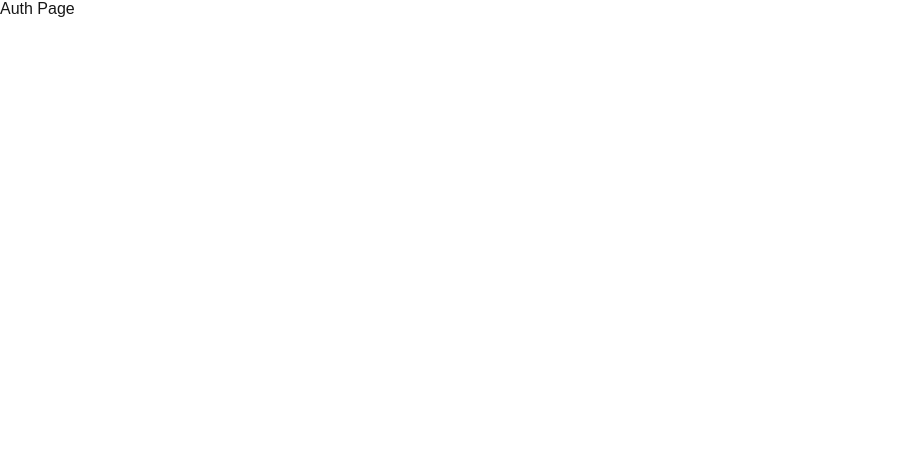
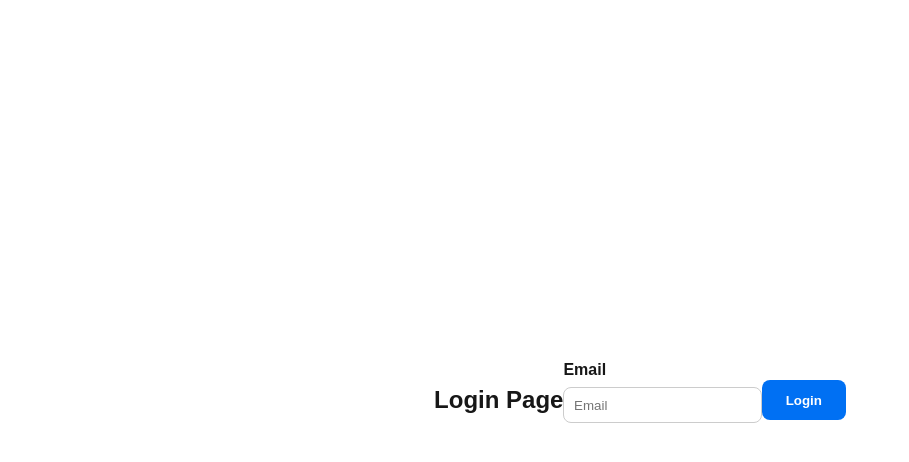
Before and after one commit to smsa1377/dekamondnext, a Next.js app: page /auth in a window 1280 px wide. Shown: the top 462 px of the page, without its empty margins (0-909 px from the left). Built offline with nearby package versions, Linux system fonts and the light colour scheme.

Commit message:
coding lib/validation.ts & components/ui/Input.tsx & components/ui/Button.tsx, testing UI Input & Button in auth/page.tsx

```diff
--- a/src/app/auth/auth.module.scss
+++ b/src/app/auth/auth.module.scss
@@ -0,0 +1,6 @@
+.container {
+  display: flex;
+  justify-content: center;
+  align-items: center;
+  min-height: 100vh;
+}
--- a/src/app/auth/page.tsx
+++ b/src/app/auth/page.tsx
@@ -1,7 +1,15 @@
+import Input from "@/components/ui/Input";
+import Button from "@/components/ui/Button";
+import styles from "./auth.module.scss";
+
 export default function AuthPage() {
     return(
-        <div>
-            Auth Page
+        <div className={styles.container}>
+            <h2>Login Page</h2>
+            <>
+                <Input label="Email" type="email" placeholder="Email" required/>
+                <Button type="submit">Login</Button>
+            </>
         </div>
     )
 }
--- /dev/null
+++ b/src/components/ui/Button.module.scss
@@ -0,0 +1,19 @@
+.button {
+  background: #0070f3;
+  color: white;
+  padding: 0.8rem 1.5rem;
+  border: none;
+  border-radius: 8px;
+  cursor: pointer;
+  font-weight: 600;
+  transition: background 0.2s;
+
+  &:hover {
+    background: #0059c1;
+  }
+
+  &:disabled {
+    background: #999;
+    cursor: not-allowed;
+  }
+}
--- /dev/null
+++ b/src/components/ui/Button.tsx
@@ -0,0 +1,16 @@
+"use client";
+
+import { ButtonHTMLAttributes } from "react";
+import styles from "./Button.module.scss";
+
+interface ButtonProps extends ButtonHTMLAttributes<HTMLButtonElement> {
+    children: React.ReactNode;
+}
+
+export default function Button({ children, ...props }: ButtonProps) {
+    return (
+        <button className={styles.button} {...props}>
+            {children}
+        </button>
+    );
+}
--- /dev/null
+++ b/src/components/ui/Input.module.scss
@@ -0,0 +1,22 @@
+.wrapper {
+  display: flex;
+  flex-direction: column;
+  margin-bottom: 1rem;
+
+  .label {
+    font-weight: 600;
+    margin-bottom: 0.5rem;
+  }
+
+  .input {
+    padding: 0.6rem;
+    border: 1px solid #ccc;
+    border-radius: 8px;
+  }
+
+  .error {
+    color: red;
+    font-size: 0.8rem;
+    margin-top: 0.3rem;
+  }
+}
--- /dev/null
+++ b/src/components/ui/Input.tsx
@@ -0,0 +1,24 @@
+"use client";
+
+import { forwardRef, InputHTMLAttributes } from "react";
+import styles from "./Input.module.scss";
+
+interface InputProps extends InputHTMLAttributes<HTMLInputElement> {
+    label: string;
+    error?: string;
+}
+
+const Input = forwardRef<HTMLInputElement, InputProps>(
+    ({ label, error, ...props }, ref) => {
+        return (
+            <div className={styles.wrapper}>
+                <label className={styles.label}>{label}</label>
+                <input ref={ref} className={styles.input} {...props} />
+                {error && <p className={styles.error}>{error}</p>}
+            </div>
+        );
+    }
+);
+
+Input.displayName = "Input";
+export default Input;
```
Also changed, not shown: src/lib/validation.ts (added, +9 -0 lines).
